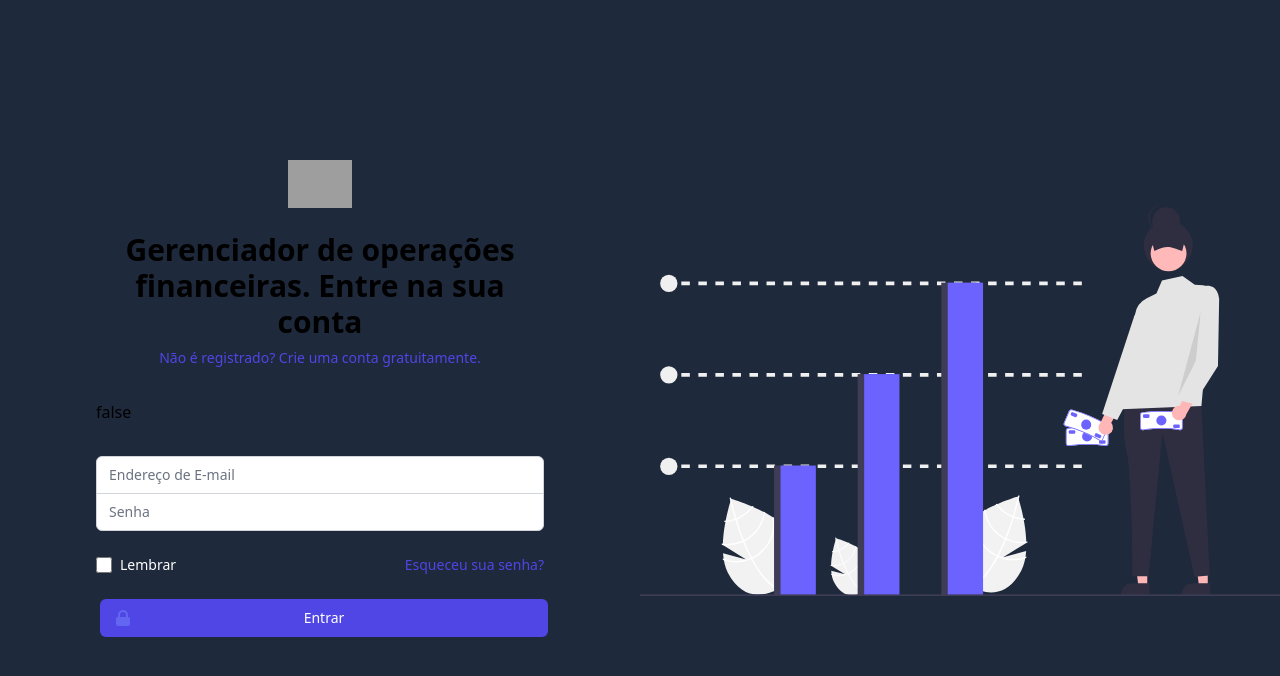
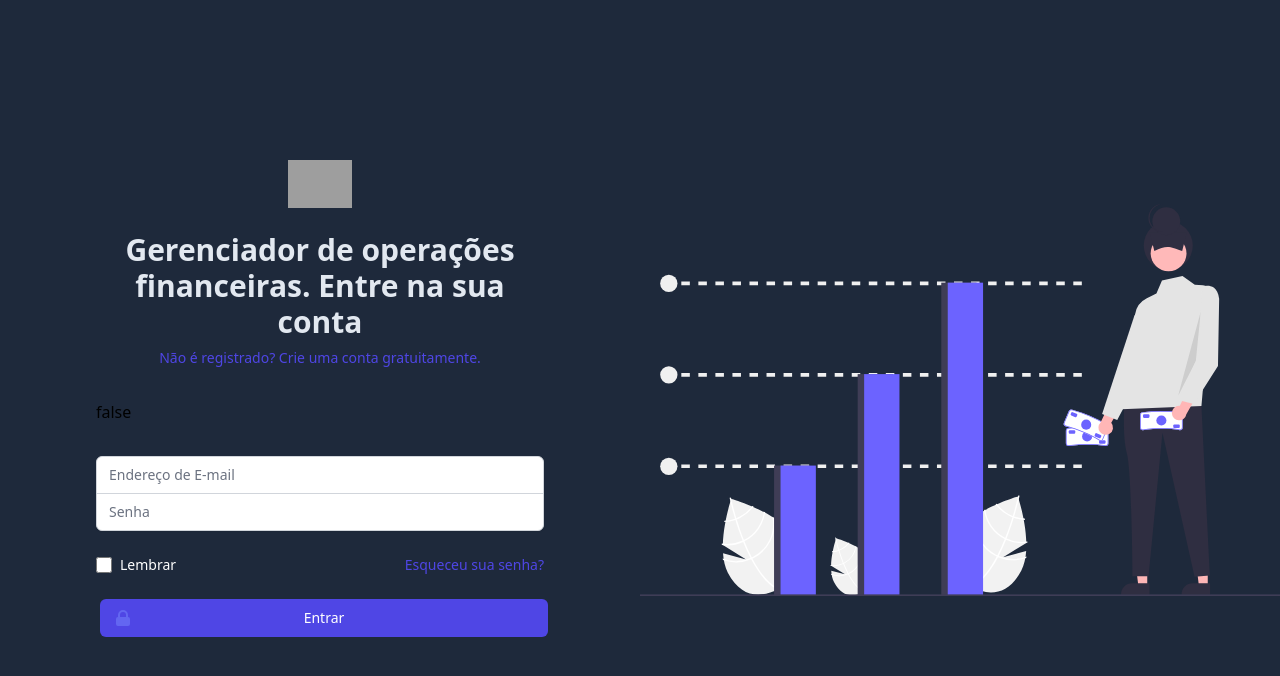
Before and after one commit to feuvpi/MinhaCarteira, a React (Create React App) app in the folder frontend/: page / in a window 1280 px wide. Shown: the top 676 px of the page. Built offline with nearby package versions, Linux system fonts and the light colour scheme; grey boxes are pictures that could not be loaded; the HTML template or start-up script is replaced by a standard one.

Commit message:
atualizando estilização do FormAuth.

```diff
--- a/frontend/src/components/FormAuth.jsx
+++ b/frontend/src/components/FormAuth.jsx
@@ -39,11 +39,11 @@ const handleSubmit = (e) => {
                 alt="Workflow"
               />
               {/* --- heading --- */}
-              <h2 className="mt-6 text-center text-3xl font-extrabold text-black-900">
+              <h2 className="mt-6 text-slate-200 text-center text-3xl font-extrabold text-black-900">
                 Gerenciador de operações financeiras. Entre na sua conta
               </h2>
               {/* --- link para criar novo cadastro --- */}
-              <p className="mt-2 text-center text-sm text-gray-600">
+              <p className="mt-2 text-center text-sm">
                 <a
                   href="/register"
                   className="font-medium text-indigo-600 hover:text-indigo-500"
```
